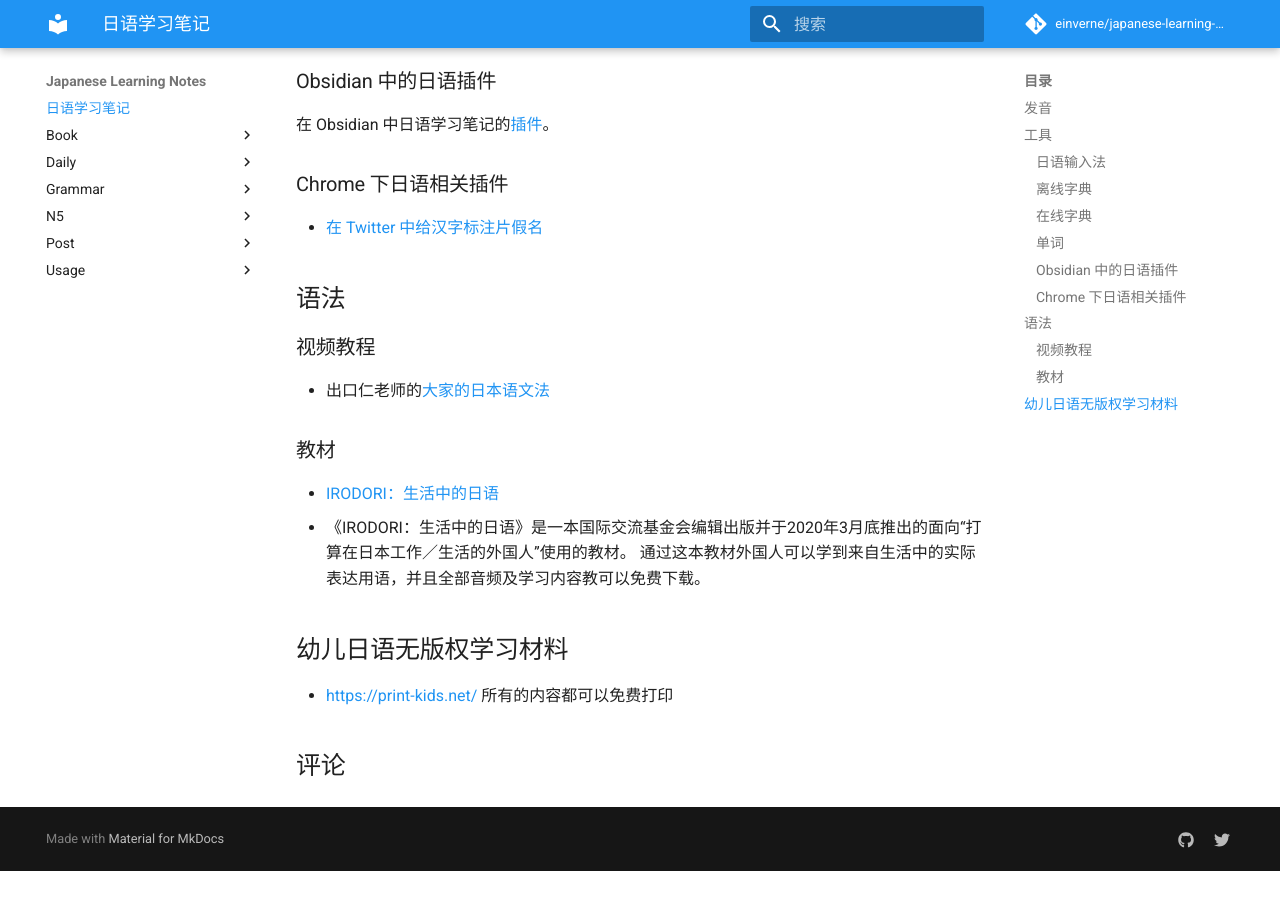
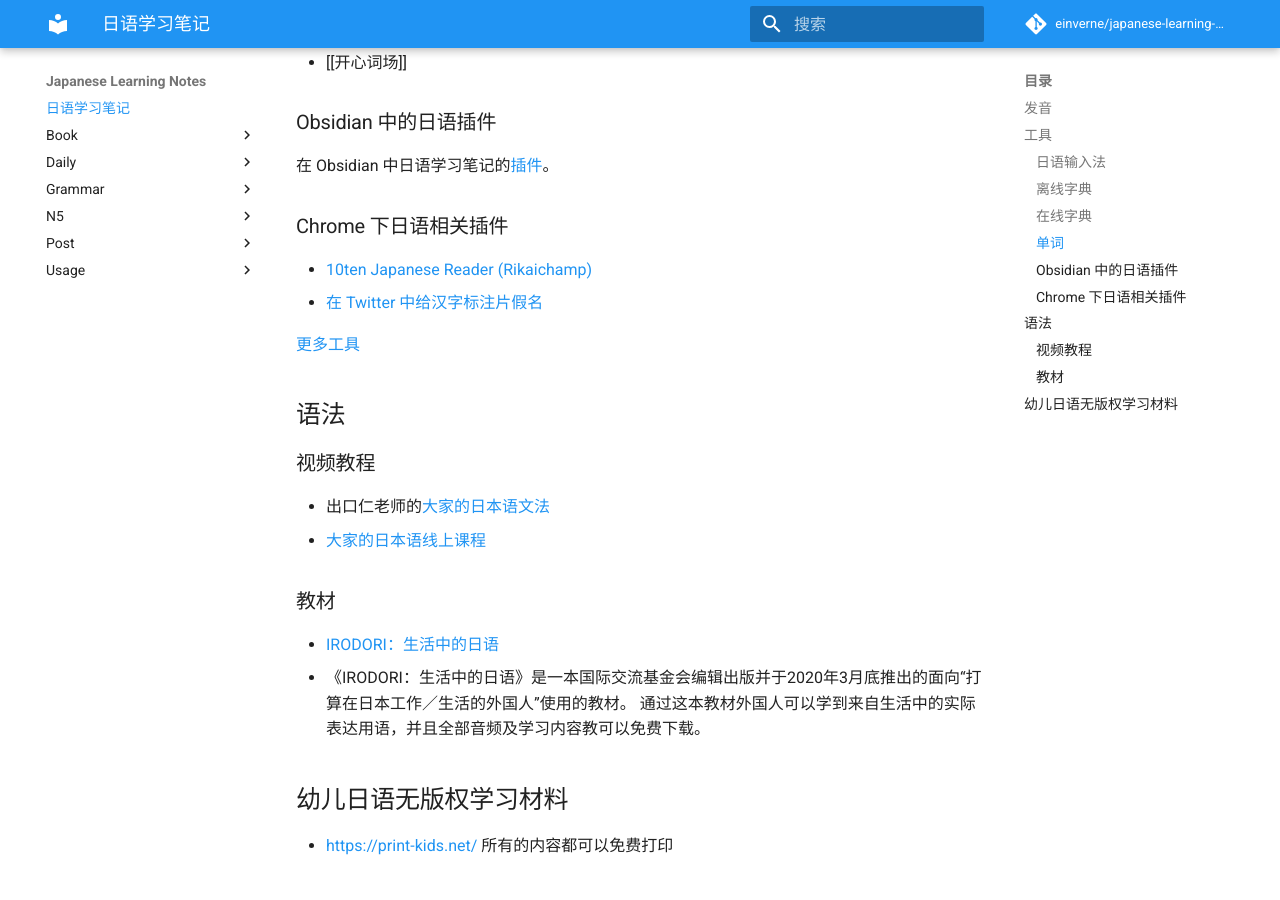
Before and after one commit to einverne/japanese-learning-notes, an MkDocs documentation site: the page built from docs/index.md, in a window 1280 px wide and 900 px high, scrolled down 1040 px. Built offline with MkDocs 1.6.1 and Material for MkDocs 9.7.7, drawn with Linux system fonts in a browser that asks for light colours; comment, search, counter and statistics services are not loaded; before the commit the page ends 1911 px from its top, so only the background shows below that.

Commit message:
feat: add more tools

```diff
--- a/docs/index.md
+++ b/docs/index.md
@@ -5,6 +5,8 @@
 # 日语学习笔记
 
 记录日语学习过程中的一些语法，工具，资料等。
+
+- 在我的博客上也[整理过](https://einverne.github.io/post/2022/10/japanese-learning-tools.html)
 
 ## 发音
 
@@ -40,13 +42,17 @@
 
 ### Chrome 下日语相关插件
 
+- [10ten Japanese Reader (Rikaichamp)](https://chrome.google.com/webstore/detail/10ten-japanese-reader-rik/pnmaklegiibbioifkmfkgpfnmdehdfan)
 - [在 Twitter 中给汉字标注片假名](https://chrome.google.com/webstore/detail/mirigana/hbekfodhcnfpkmoeaijgbamedofonjib)
+
+[更多工具](https://blog.einverne.info/post/2022/10/japanese-learning-tools.html)
 
 ## 语法
 
 ### 视频教程
 
 - 出口仁老师的[大家的日本语文法](https://www.youtube.com/playlist?list=PLynCeSdpMqxCW-AfMtmIlASAMUVq8wX6k)
+- [大家的日本语线上课程](https://www.cocoro.idv.tw/)
 
 ### 教材
 
```
